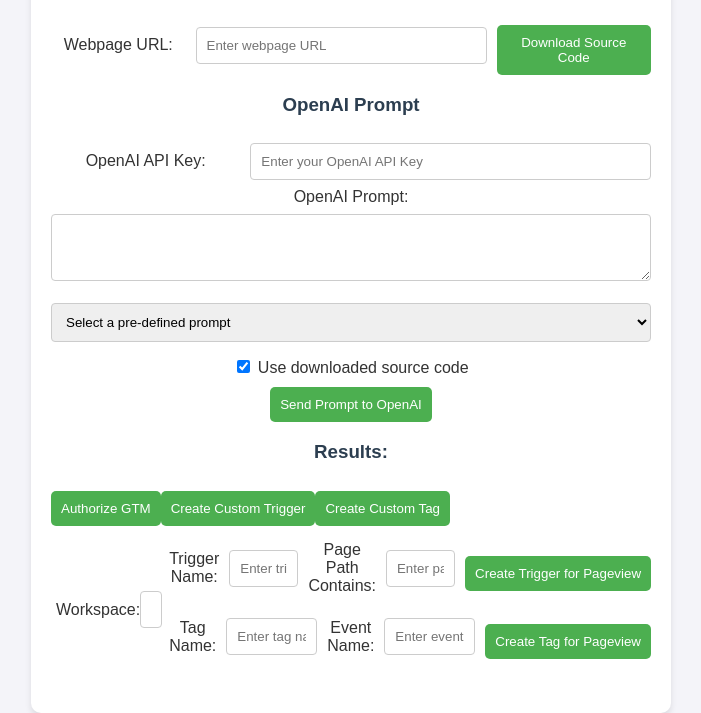
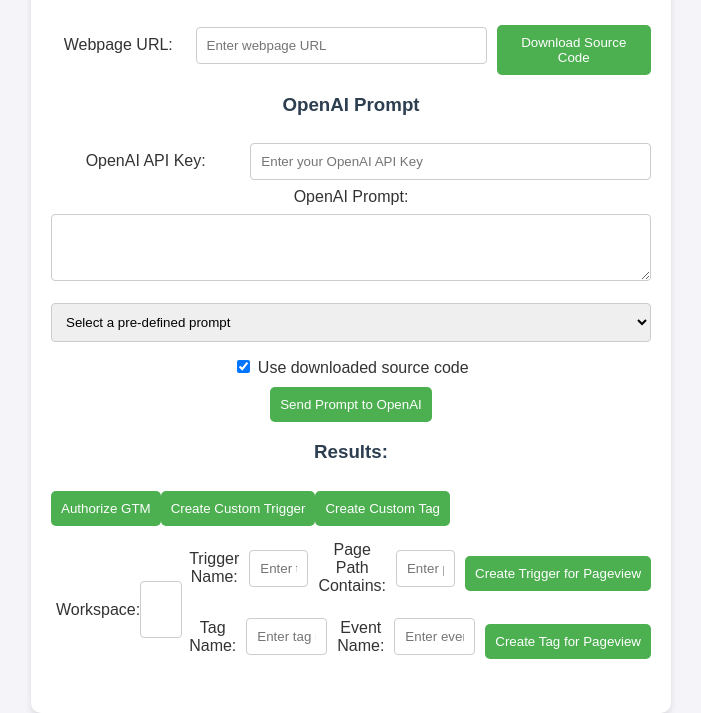
Before and after one commit to tegaihackathon/GTM, a plain HTML site: page index.html in a window 1280 px wide. Shown: the part 106-819 px from the top of the page, without its empty margins (289-990 px from the left). Drawn offline with Linux system fonts and the light colour scheme.

Commit message:
Update index.html

```diff
--- a/index.html
+++ b/index.html
@@ -94,7 +94,7 @@
             </div>
             <div style="display: flex; align-items: center; margin-bottom: 15px;">
                 <label for="workspaceId" style="flex: 1; margin-left: 5px;">Workspace:</label>
-                <input type="text" id="workspaceId" placeholder="Enter workspace ID" required style="flex: 2; margin-right: 7px; padding: 10px"/>
+                <input type="text" id="workspaceId" placeholder="Enter workspace ID" required style="flex: 2; margin-right: 7px; padding: 20px;"/>
             <div>
             <!-- New Form for Pageview Trigger -->
             <div id="pageviewForm" style="display: flex; align-items: center; margin-bottom: 15px;">
```
